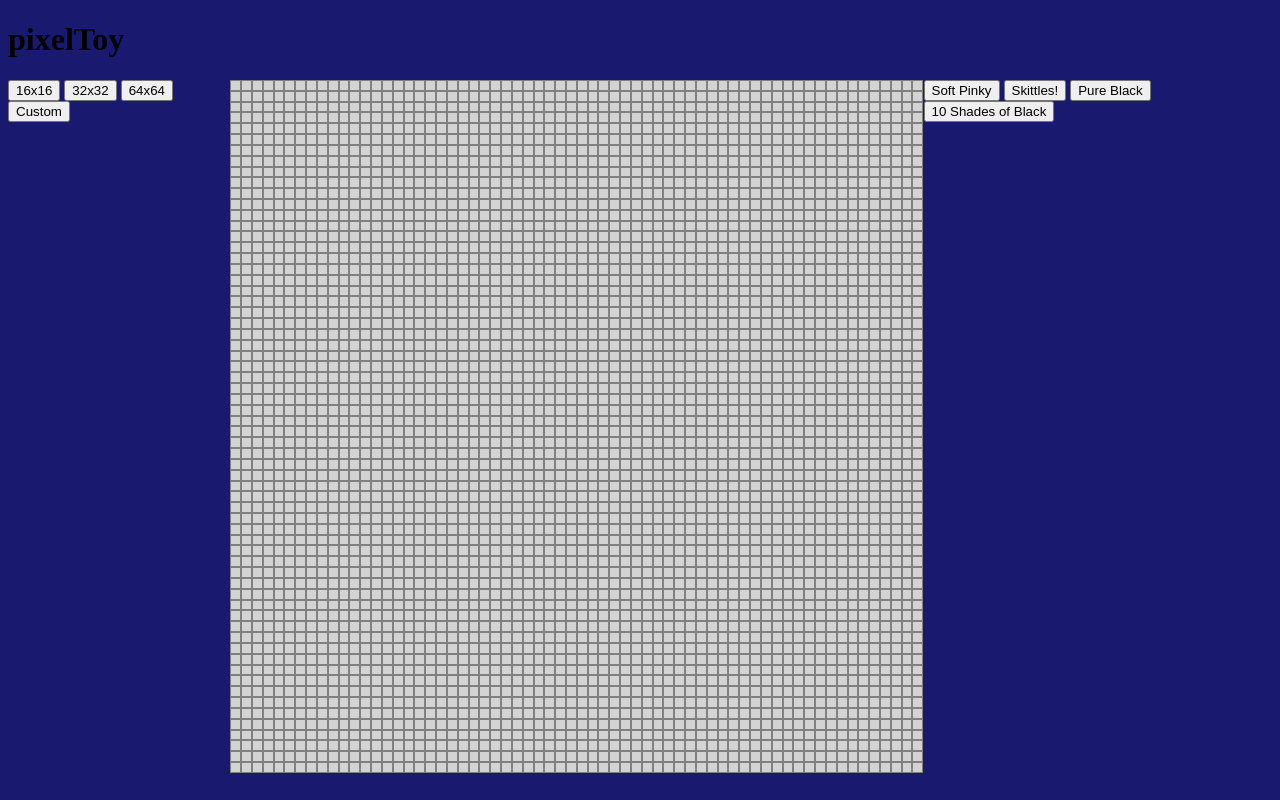
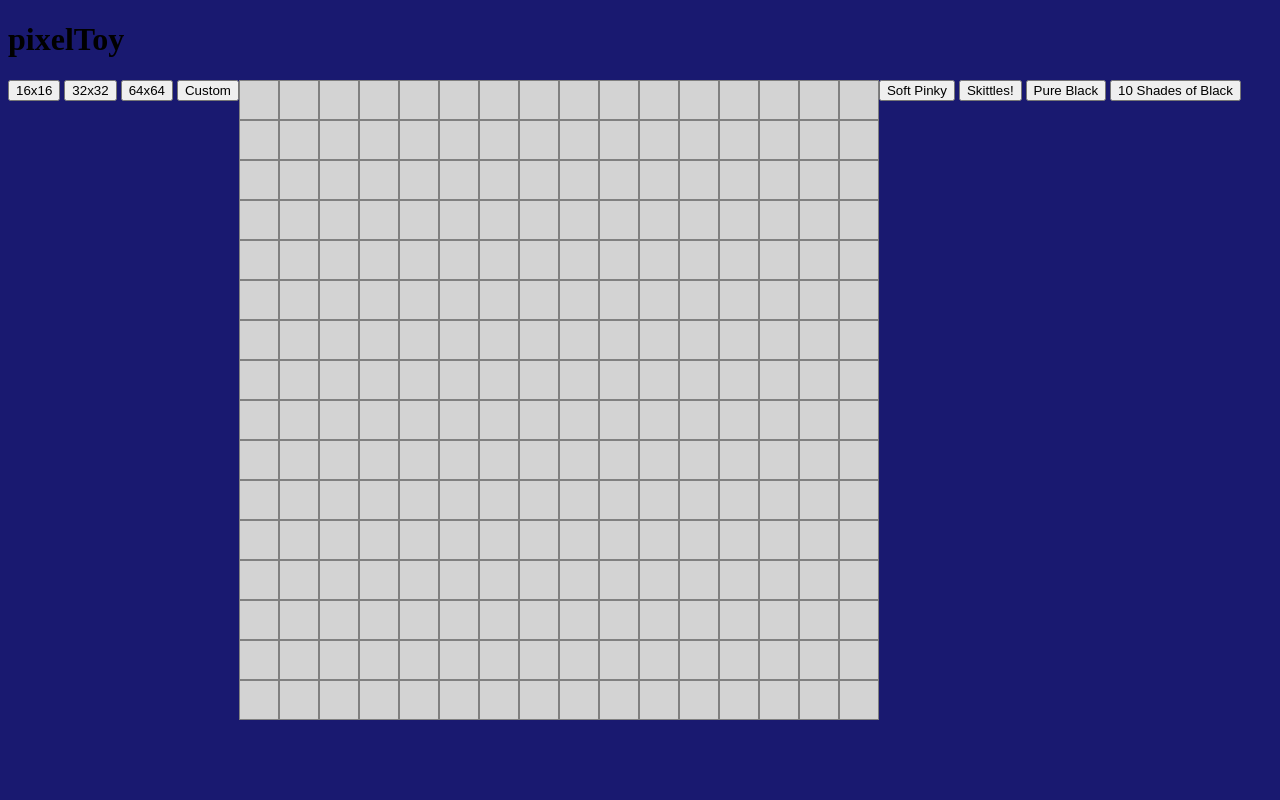
Before and after one commit to lumipixi/etch-and-sketch, a plain HTML site: page index.html in a window 1280 px wide. Both pictures are taken after a click on the button "16x16". Drawn offline with Linux system fonts and the light colour scheme.

Commit message:
Add redraw function to size picker buttons

```diff
--- a/index.html
+++ b/index.html
@@ -13,10 +13,10 @@
 
     <div id="container">
       <div id="sizeBar">
-        <button>16x16</button>
-        <button>32x32</button>
-        <button>64x64</button>
-        <button>Custom</button>
+        <button class="sizePicker" data-size="16">16x16</button>
+        <button class="sizePicker" data-size="32">32x32</button>
+        <button class="sizePicker" data-size="64">64x64</button>
+        <button class="sizePicker" data-size="asdf">Custom</button>
       </div>
       <div id="board"></div>
       <div id="colorBar">
--- a/script.js
+++ b/script.js
@@ -2,7 +2,6 @@ const board = document.querySelector("#board");
 
 const square = document.createElement("div");
 square.classList.add("square");
-let boardPixels = board.offsetWidth;
 
 function createRow(size) {
   const row = document.createElement("div");
@@ -27,16 +26,30 @@ function changeColor(e) {
 }
 
 function initialize(size) {
+  if (!!board) {
+    while (board.lastChild) {
+      board.removeChild(board.lastChild)
+    };
+  }
+  if (isNaN(size)) {
+    size = prompt("How big should the board be?")
+    if (size === null) size = 16;
+  }
+  let boardPixels = board.offsetWidth;
+
   const grid = createGrid(size);
   board.append(grid);
   const squares = document.querySelectorAll(".row .square");
   squares.forEach((sq) => {
     sq.addEventListener("mouseover", changeColor);
-  });
-  squares.forEach((sq) => {
     sq.style.width = `${boardPixels / size}px`;
     sq.style.height = `${boardPixels / size}px`;
   });
 }
 
-initialize(64);
+const sizePickers = document.querySelectorAll(".sizePicker");
+sizePickers.forEach((btn) => {
+  btn.addEventListener("click", () => initialize(btn.getAttribute("data-size")));
+})
+
+initialize(16)
--- a/style.css
+++ b/style.css
@@ -16,8 +16,9 @@ body {
 }
 
 #board {
-  margin: auto;
-  width: 720px;
+  min-width: 640px;
+  max-width: 960px;
+  flex-grow: 0;
 }
 
 .row {
```
